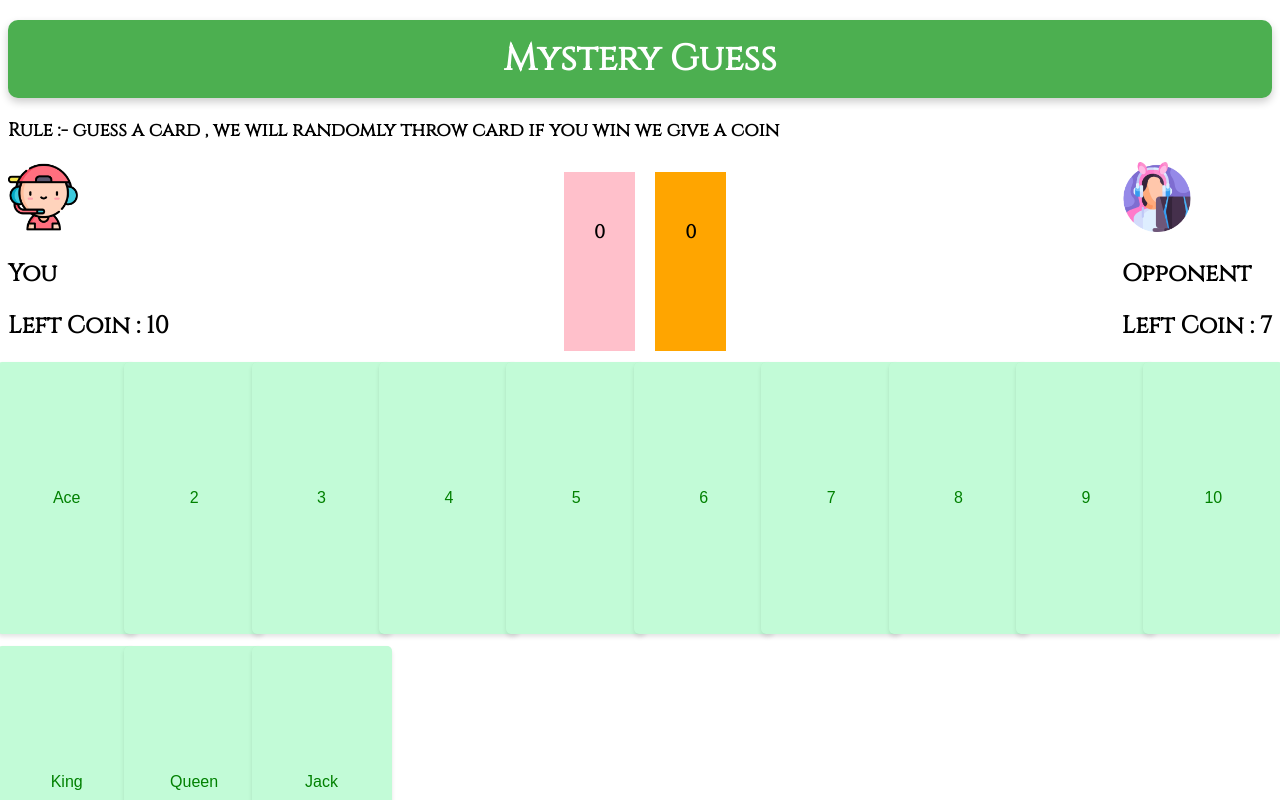
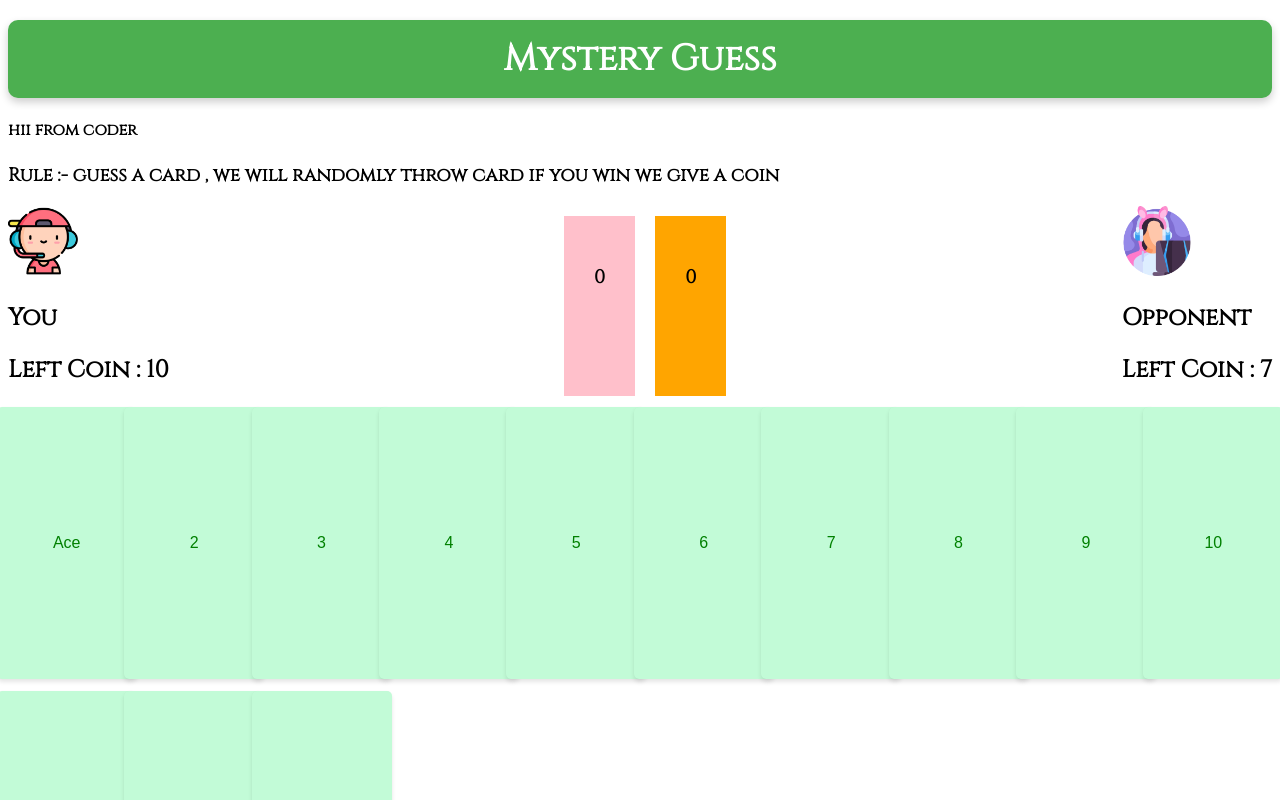
Before and after one commit to krrishcoder/Mystery-Guess-Game, a React (Vite) app: page / in a window 1280 px wide. Shown: the top 800 px of the page. Built offline with nearby package versions, Linux system fonts and the light colour scheme.

Commit message:
my commit bro

```diff
--- a/src/App.jsx
+++ b/src/App.jsx
@@ -157,6 +157,7 @@ useEffect(() => {
 
 
       <h2 className='title-make-a-guess'>Mystery Guess</h2>
+      <h4>hii from coder</h4>
           <h3>Rule :-  guess a card , we will randomly throw card if you win we give a coin </h3>
 
           <h3 style={{color:'red'}}>{greet}</h3>
```
